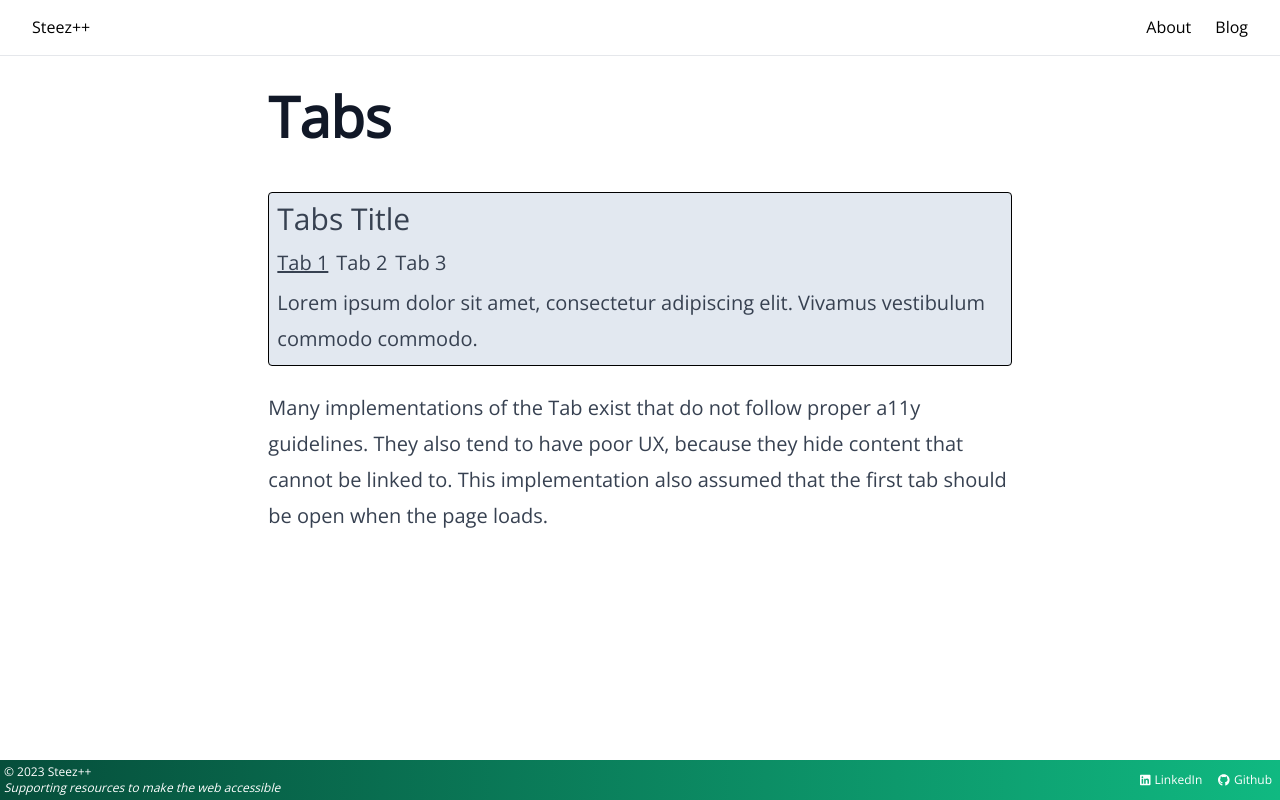
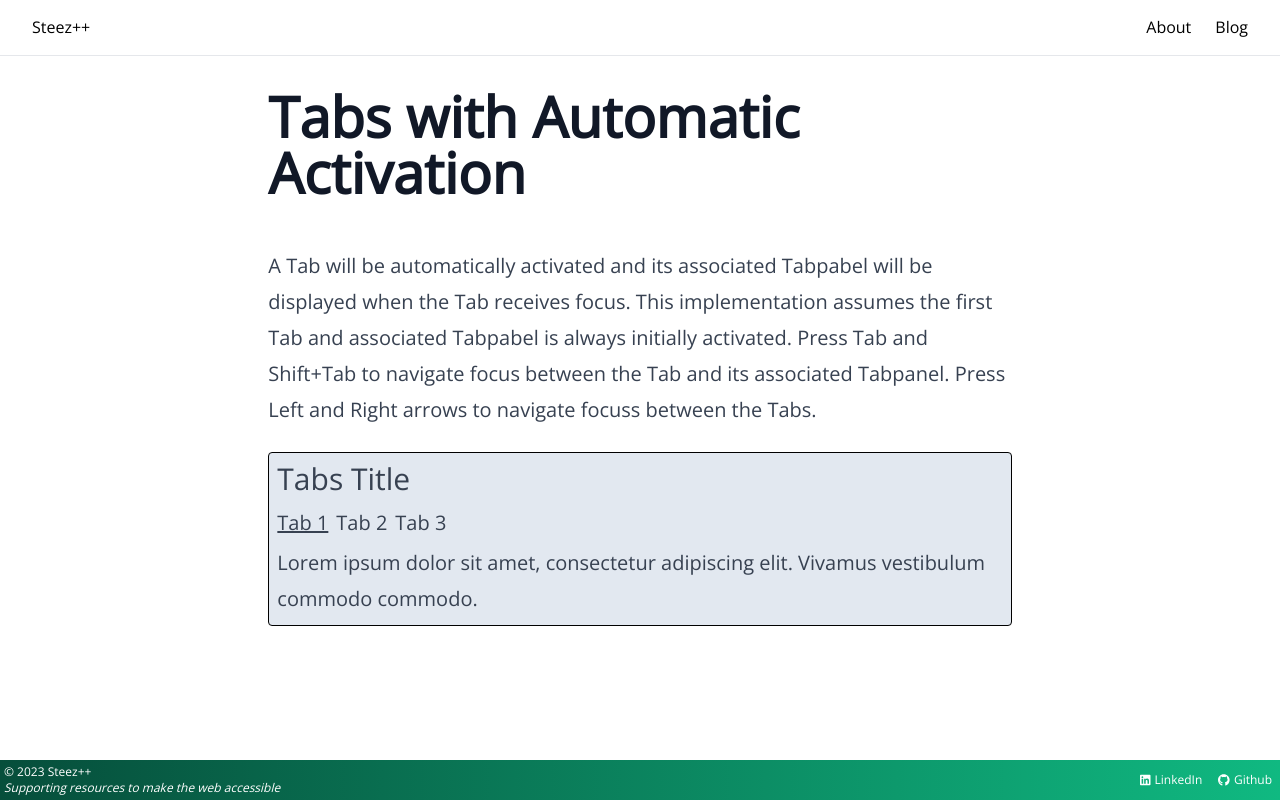
Before and after one commit to steezplusplus/Accessible-Web-Components, a Next.js app: page /blog/tabs in a window 1280 px wide. Built offline with nearby package versions, Linux system fonts and the light colour scheme.

Commit message:
feat: add short blog description

```diff
--- a/app/blog/tabs/page.tsx
+++ b/app/blog/tabs/page.tsx
@@ -25,17 +25,16 @@ export default function Page() {
   return (
     <>
       <article className="prose mx-auto mt-8 md:prose-lg lg:prose-xl">
-        <h1>Tabs</h1>
+        <h1>Tabs with Automatic Activation</h1>
+        <p>
+          A Tab will be automatically activated and its associated Tabpabel will be displayed when the Tab receives focus.
+          This implementation assumes the first Tab and associated Tabpabel is always initially activated.
+          Press Tab and Shift+Tab to navigate focus between the Tab and its associated Tabpanel.
+          Press Left and Right arrows to navigate focuss between the Tabs.
+        </p>
         <div className="not-prose">
           <Tabs {...props} />
         </div>
-        <p>
-          Many implementations of the Tab exist that do not follow
-          proper a11y guidelines. They also tend to have poor UX,
-          because they hide content that cannot be linked to.
-          This implementation also assumed that the first tab
-          should be open when the page loads.
-        </p>
       </article>
     </>
   );
```
